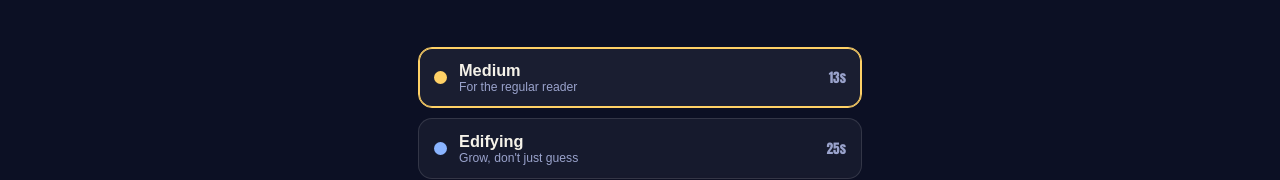
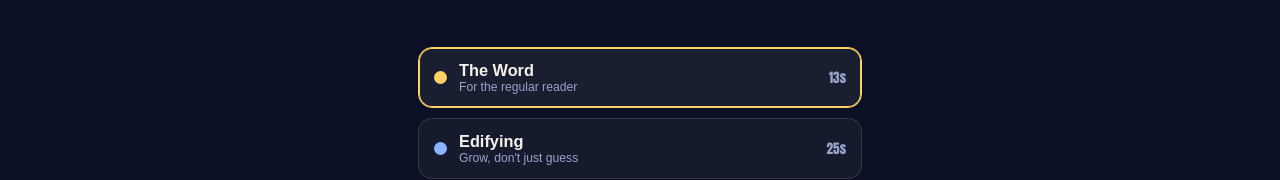
Before and after one commit to Josepht7979/Blitz, a Next.js app: page / in a window 1280 px wide. Shown: the part 282-462 px from the top of the page. Built offline with nearby package versions, Linux system fonts and the light colour scheme.

Commit message:
Update page.tsx

```diff
--- a/app/page.tsx
+++ b/app/page.tsx
@@ -5,7 +5,7 @@ type Q = { q: string; verse?: string; o: string[]; a: number; c: string; n: stri
 type Entry = { name: string; score: number };
 
 const CATS: Record<string, { name: string; desc: string; time: number; color: string }> = {
-  med:      { name: "Medium",   desc: "For the regular reader", time: 13, color: "#ffd166" },
+  med:      { name: "The Word", desc: "For the regular reader", time: 13, color: "#ffd166" },
   edifying: { name: "Edifying", desc: "Grow, don't just guess", time: 25, color: "#8ab4ff" },
 };
 const RANKS = [
```
